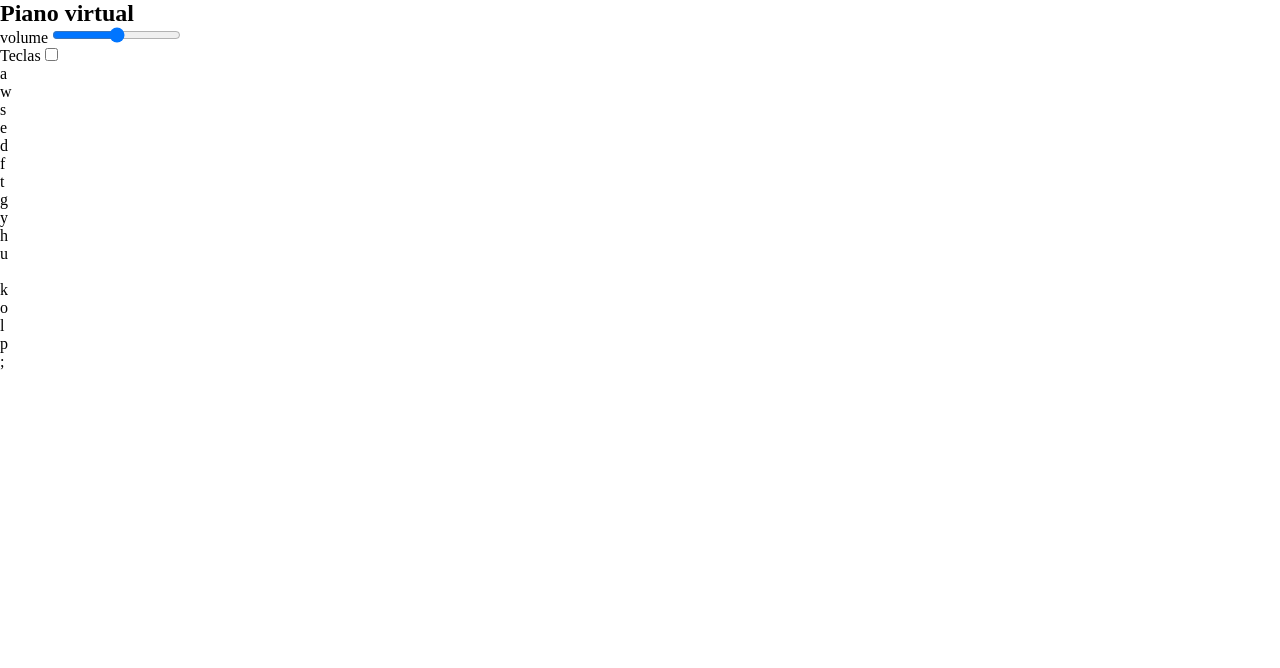
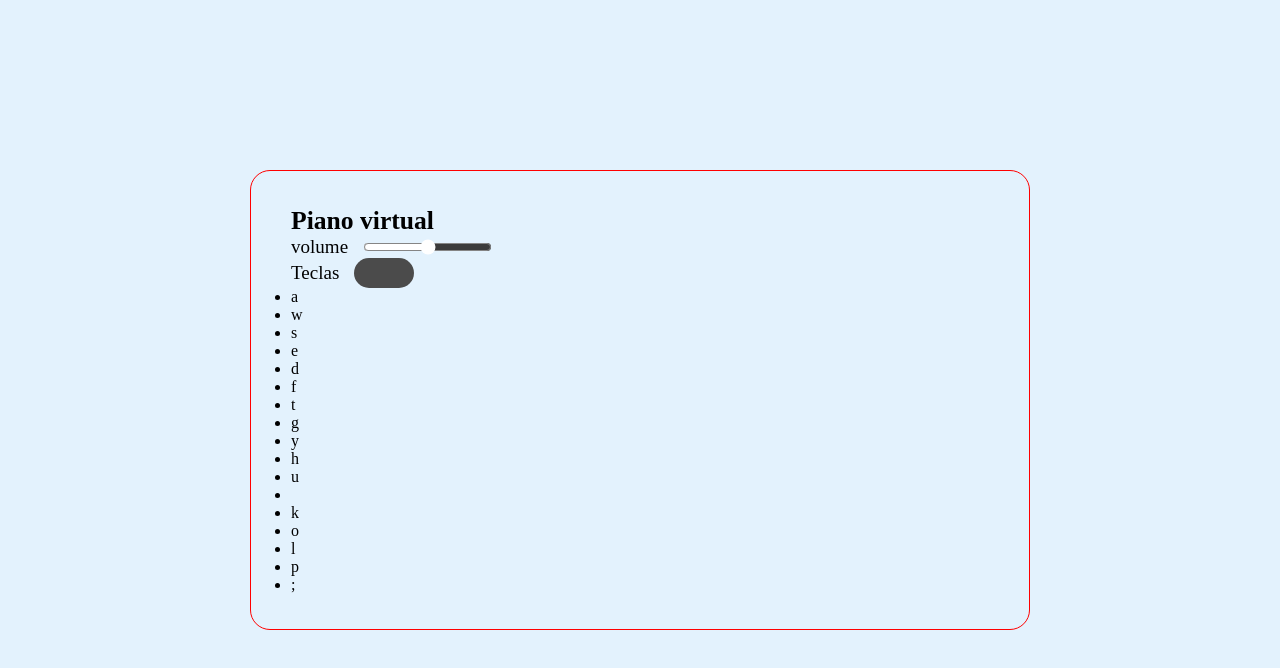
Before and after one commit to dev-alexandre-lima/Projeto-de-simulador-de-piano-com-Ri-Happy, a plain HTML site: page index.html in a window 1280 px wide. Drawn offline with Linux system fonts and the light colour scheme.

Commit message:
Começando a estilazar com css

```diff
--- a/index.html
+++ b/index.html
@@ -11,7 +11,7 @@
     <div class="contianer">
         <header>
             <h2>Piano virtual</h2>
-            <div class="colum volume-sileder">
+            <div class="colum volume-slider">
                 <span>volume</span> <input type="range"/>
             </div>
             <div class="colum keys-check">
--- a/src/style/main.css
+++ b/src/style/main.css
@@ -0,0 +1,43 @@
+body {
+    display: flex;
+    align-items: center;
+    justify-content: center;
+    min-height: 100vh;
+    background-color: #e3f2fd;
+}
+
+.contianer {
+    width: 780px;
+    border-radius: 20px;
+    padding: 35px 40px;
+    border: 1px solid red;
+}
+
+header h2 {
+    font-size: 1.6rem;
+}
+
+header .colum {
+    display: flex;
+    align-items: center;
+}
+
+header .colum span {
+    font-weight: 500;
+    margin-right: 15px;
+    font-size: 1.19rem;
+}
+
+.volume-slider input {
+    accent-color: #fff;
+}
+
+.keys-check  input{
+    width: 60px;
+    height: 30px;
+    appearance: none;
+    border-radius: 30px;
+    background-color: #4b4b4b;
+    cursor: pointer;
+    position: relative;
+}
--- a/src/style/reset.css
+++ b/src/style/reset.css
@@ -2,4 +2,5 @@
     padding: 0;
     margin: 0;
     box-sizing: border-box;
+    outline: none;
 }
```
